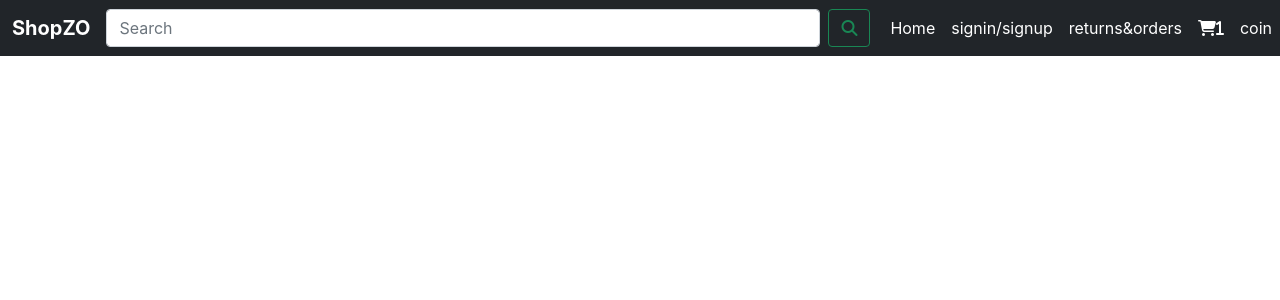
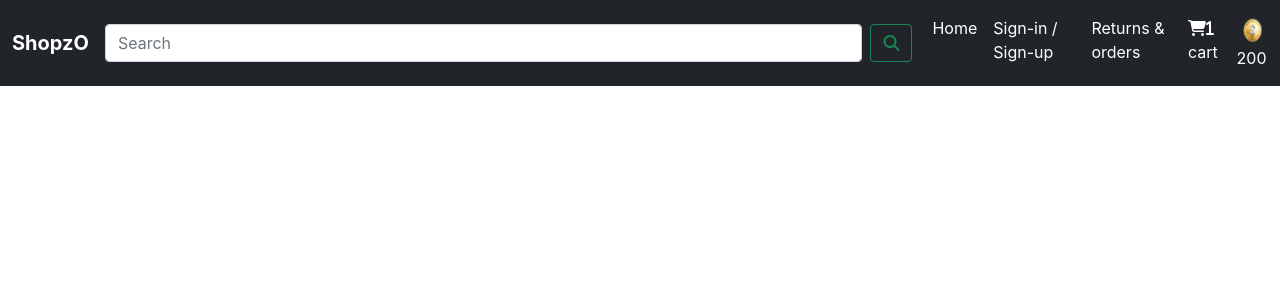
Before and after one commit to ShivamKumar-mnnit/pendown, a React (Create React App) app in the folder client/: page / in a window 1280 px wide. Shown: the top 300 px of the page. Built offline with nearby package versions, Linux system fonts and the light colour scheme.

Commit message:
ayush/navbar
updated css for navbar

```diff
--- a/client/src/components/navbar.js
+++ b/client/src/components/navbar.js
@@ -1,18 +1,18 @@
 import React from 'react'
 import {Link} from 'react-router-dom';
 import './navbar.css';
-
+import coin from '../img/final_coin.png';
 
 
 const navbar = () => {
   return (
     <nav className="navbar navbar-expand-lg bg-body-tertiary navbar navbar bg-dark">
   <div className="container-fluid">
-    <Link className="navbar-brand" to="/">ShopZO</Link>
+    <Link className="navbar-brand" to="/">ShopzO</Link>
 
     <form className="d-flex" role="search">
-        <input className="form-control me-2" type="search" placeholder="Search" aria-label="Search" />
-        <button className="btn btn-outline-success" type="submit"><i class="fa-solid fa-magnifying-glass"></i></button>
+        <input className="form-control me-2" type="Search " placeholder="Search" aria-label="Search" />
+        <button className="btn btn-outline-success" type="submit"><i className="fa-solid fa-magnifying-glass"></i></button>
       </form>
 
     <button className="navbar-toggler" type="button" data-bs-toggle="collapse" data-bs-target="#navbarSupportedContent" aria-controls="navbarSupportedContent" aria-expanded="false" aria-label="Toggle navigation">
@@ -26,16 +26,16 @@ const navbar = () => {
           <Link className="nav-link active" aria-current="page" to="/">Home</Link>
         </li>
         <li className="nav-item">
-          <Link className="nav-link" to="/">signin/signup</Link>
+          <Link className="nav-link" to="/">Sign-in / Sign-up</Link>
         </li>
         <li className="nav-item">
-          <Link className="nav-link" to="/">returns&orders</Link>
+          <Link className="nav-link" to="/">Returns & orders</Link>
         </li>
         <li className="nav-item">
-          <Link className="nav-link" to="/"><i class="fa-solid fa-cart-shopping">1</i></Link>
+          <Link className="nav-link" to="/"><i className="fa-solid fa-cart-shopping">1</i>cart</Link>
         </li>
         <li className="nav-item">
-          <Link className="nav-link" to="/">coin</Link>
+          <Link className="nav-link" to="/"><img src={coin} alt='#' width="30" height="30"></img>200</Link>
         </li>
 
       </ul>
```
Also changed, not shown: client/src/img/final_coin.png (added).
